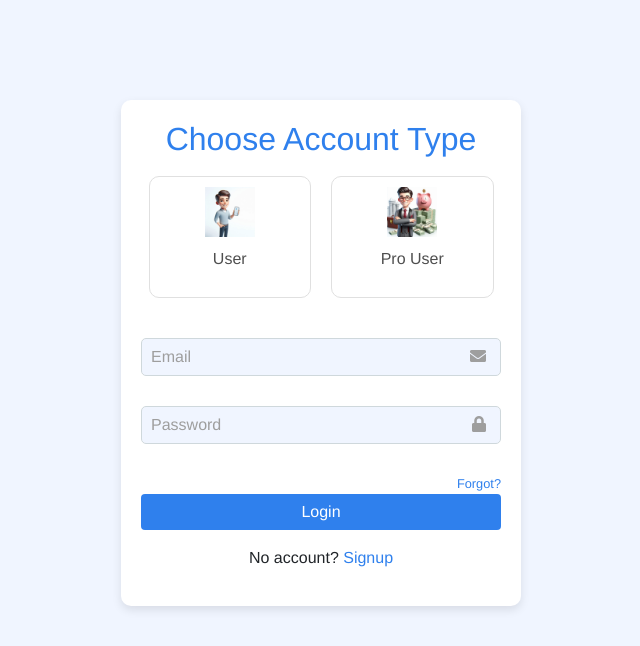
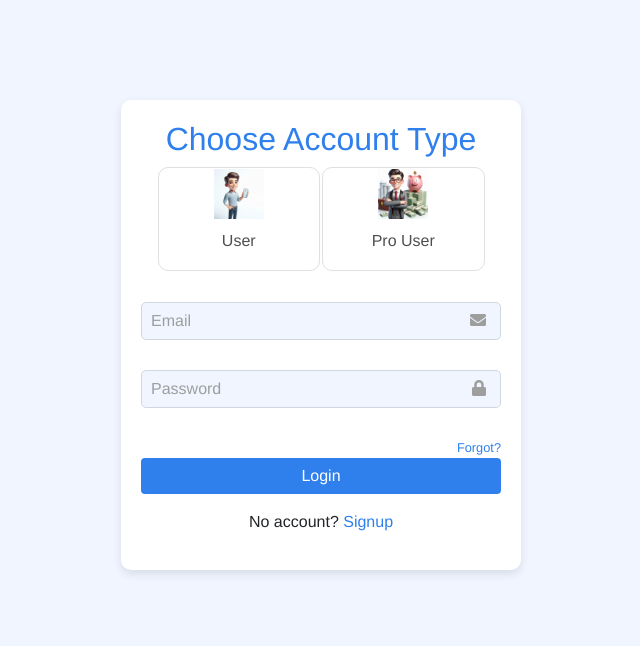
Before and after one commit to israelafies/sunlight-template-pro, a PHP site: page /login.html in a window 1280 px wide. Shown: the top 646 px of the page, without its empty margins (319-959 px from the left). Run offline with PHP 8.4, Linux system fonts and the light colour scheme.

Commit message:
Update styles.css

```diff
--- a/styles.css
+++ b/styles.css
@@ -19,9 +19,9 @@ h2 {
 .account-type {
   text-align: center;
   border: 1px solid #e0e0e0;
-  padding: 10px;
+  padding: 1px;
   border-radius: 10px;
-  margin: 10px;
+  margin: 1px;
   cursor: pointer;
 }
 
```
